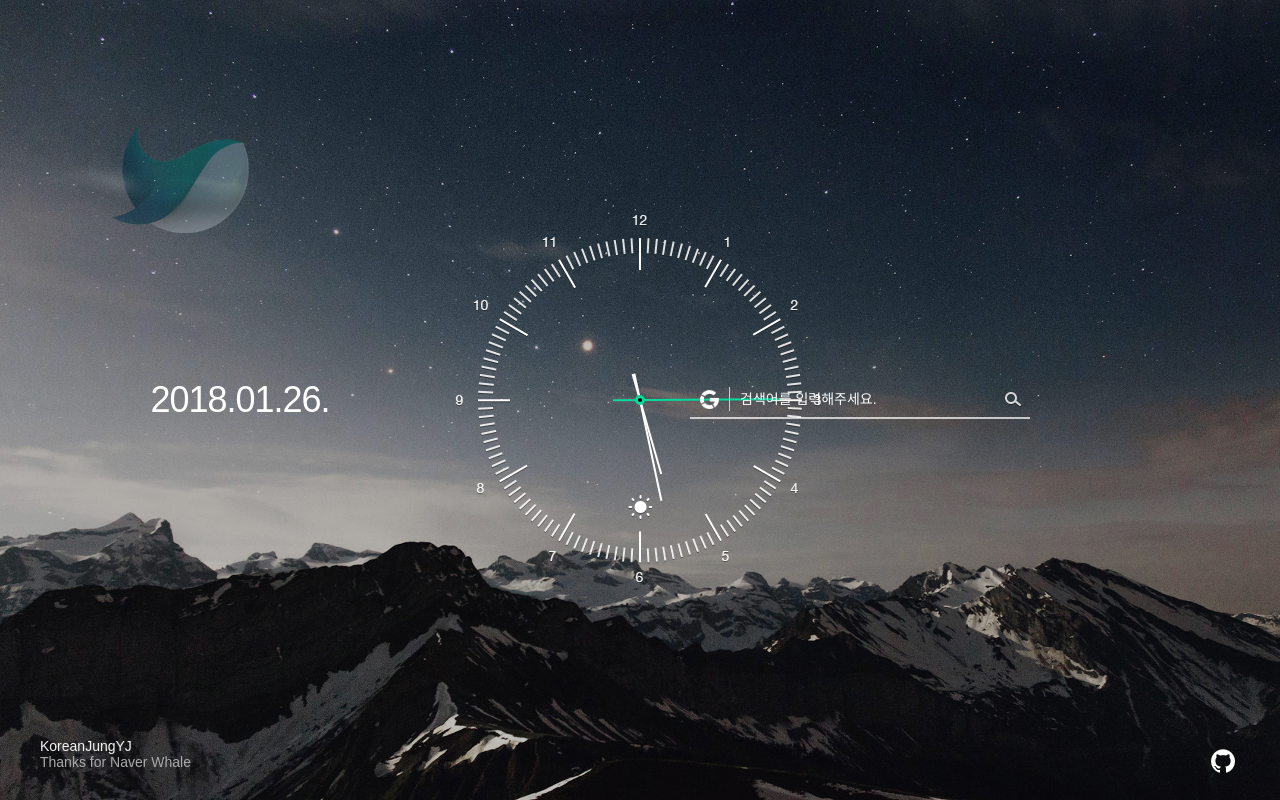
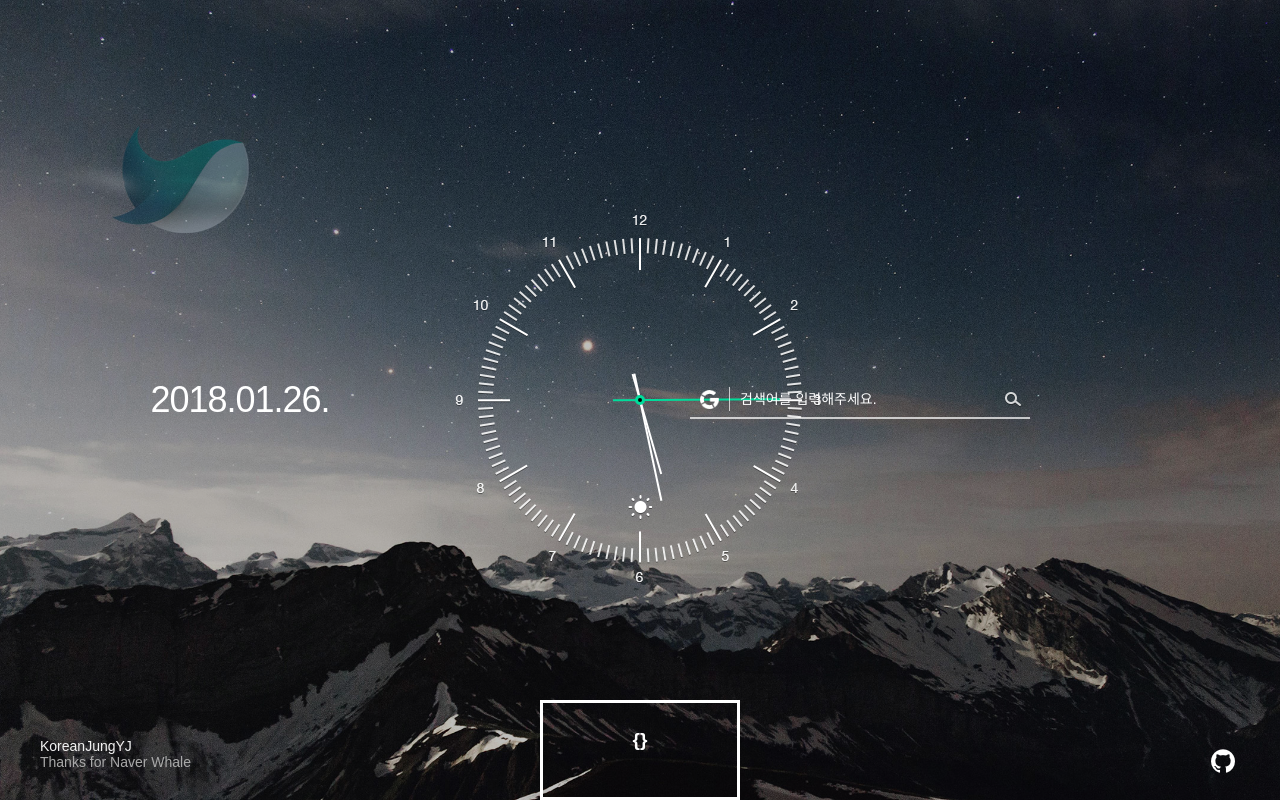
Before and after one commit to KoreanJungYJ/Whale-Clock, a Vue app in the folder whale-clock/: page /#/ in a window 1280 px wide. Built offline with nearby package versions, Linux system fonts and the light colour scheme; no server answers; a web font is replaced by a local one.

Commit message:
2차 구현 시작 - 날씨 정보 가져오기

```diff
--- a/whale-clock/index.html
+++ b/whale-clock/index.html
@@ -15,6 +15,7 @@
     <link rel="icon" href="src/assets/favicon.ico" type="image/x-icon">
     <link rel="stylesheet" type="text/css" href="https://cdn.rawgit.com/moonspam/NanumSquare/master/nanumsquare.css">
     <link href="https://fonts.googleapis.com/css?family=Poiret+One" rel="stylesheet">
+    <script src="https://unpkg.com/axios/dist/axios.min.js"></script>
   </head>
   <body>
     <div id="app"></div>
--- a/whale-clock/package.json
+++ b/whale-clock/package.json
@@ -13,6 +13,7 @@
     "build": "node build/build.js"
   },
   "dependencies": {
+    "axios": "^0.17.1",
     "vue": "^2.5.2",
     "vue-agile": "^0.3.6",
     "vue-router": "^3.0.1"
@@ -60,7 +61,7 @@
     "semver": "^5.3.0",
     "shelljs": "^0.7.6",
     "uglifyjs-webpack-plugin": "^1.1.1",
-    "url-loader": "^0.5.8",
+    "url-loader": "^0.5.9",
     "vue-loader": "^13.3.0",
     "vue-style-loader": "^3.0.1",
     "vue-template-compiler": "^2.5.2",
--- a/whale-clock/src/components/WeatherPart.vue
+++ b/whale-clock/src/components/WeatherPart.vue
@@ -13,6 +13,9 @@
            class= "git-icon"
       >
     </a>
+    <div class= "test">
+      {{ location }}
+    </div>
   </footer>
 </template>
 
@@ -21,11 +24,28 @@ export default {
   name: 'weather-part',
   data () {
     return {
+      location: {},
       githubIcon: {
         src: require('../assets/github-logo.png'),
         alt: '깃허브 이동 링크',
         href: 'https://github.com/KoreanJungYJ/Whale-Clock'
       }
+    }
+  },
+
+  mounted () {
+    if (navigator.geolocation) {
+      let self = this
+      navigator.geolocation.getCurrentPosition(function (position) {
+        const pos = {
+          lat: (position.coords.latitude).toFixed(5),
+          lng: (position.coords.longitude).toFixed(5)
+        }
+
+        self.location = pos
+      })
+    } else {
+      self.location = {}
     }
   }
 }
@@ -51,4 +71,20 @@ export default {
     bottom: 27.5px;
     right: 45px;
   }
+
+  .test {
+    width: 200px;
+    height: 100px;
+    border: 3px solid white;
+    position: absolute;
+    bottom: 0;
+    left: 50%;
+    transform: translateX(-50%);
+    z-index: 10200;
+    font-size: 1.2rem;
+    color: white;
+    font-weight: bold;
+    text-align: center;
+    padding-top: 1.6rem;
+  }
 </style>
```
Also changed, not shown: whale-clock/src/assets/API_Key.txt (added), whale-clock/src/assets/DarkSkyAPI.txt (added), whale-clock/src/assets/WeatherAPI.txt (added).
